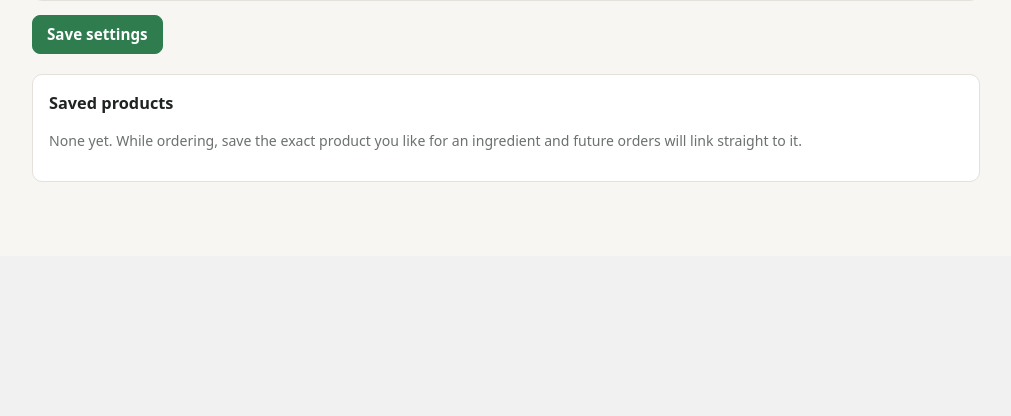
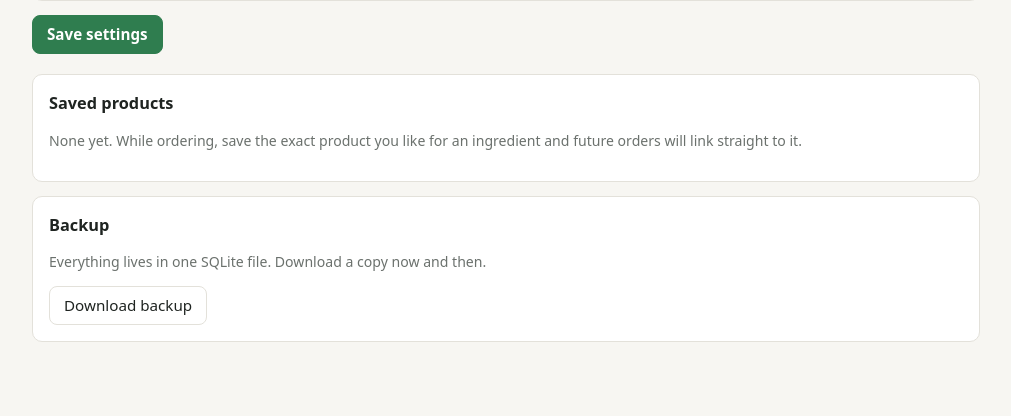
Before and after one commit to ZachHammack2022/git_testing, a Flask app: page /settings in a window 1280 px wide. Shown: the part 1392-1808 px from the top of the page, without its empty margins (134-1145 px from the left). Before the commit the page ends 1574 px from the top, so only its background shows below. Run offline with Flask 3, Linux system fonts and the light colour scheme; data comes from the database, SQL or seed files in the repository; data that the repository does not hold is empty.

Commit message:
Add calendar export, database backup, and add-to-plan from recipe page
Co-Authored-By: Claude Opus 5.5 <noreply@anthropic.com>
Claude-Session: https://claude.ai/code/session_01L4WjoQzW9kFPiBVQqDKXtS

```diff
--- a/recipe_planner/app.py
+++ b/recipe_planner/app.py
@@ -4,7 +4,8 @@ from __future__ import annotations
 import datetime as dt
 import os
 
-from flask import Flask, abort, flash, g, jsonify, redirect, render_template, request, url_for
+from flask import (Flask, Response, abort, flash, g, jsonify, redirect, render_template, request,
+                   send_file, url_for)
 
 from . import ai, db, grocery, importer, ordering, planner
 
@@ -131,6 +132,28 @@ def create_app(db_file: str | None = None) -> Flask:
         if request.is_json:
             return jsonify(locked=not meal["locked"])
         return redirect(url_for("show_plan", plan_id=meal["plan_id"]) + f"#meal-{meal_id}")
+
+    @app.get("/plans/<int:plan_id>.ics")
+    def plan_ics(plan_id):
+        plan = plan_or_404(plan_id)
+        week = dt.date.fromisoformat(plan["week_start"])
+        stamp = dt.datetime.now(dt.timezone.utc).strftime("%Y%m%dT%H%M%SZ")
+
+        def esc(t):
+            return t.replace("\\", "\\\\").replace(";", "\\;").replace(",", "\\,").replace("\n", "\\n")
+
+        lines = ["BEGIN:VCALENDAR", "VERSION:2.0", "PRODID:-//meal-planner//EN"]
+        for m in plan["meals"]:
+            day = week + dt.timedelta(days=db.DAYS.index(m["day"]))
+            r = m["recipe"]
+            desc = f"{r['prep_minutes']} min · serves {m['servings']}\n" + url_for("cook", meal_id=m["id"], _external=True)
+            lines += ["BEGIN:VEVENT", f"UID:meal-{m['id']}@meal-planner", f"DTSTAMP:{stamp}",
+                      f"DTSTART;VALUE=DATE:{day:%Y%m%d}",
+                      f"DTEND;VALUE=DATE:{day + dt.timedelta(days=1):%Y%m%d}",
+                      f"SUMMARY:{esc('Dinner: ' + r['title'])}", f"DESCRIPTION:{esc(desc)}", "END:VEVENT"]
+        lines.append("END:VCALENDAR")
+        return Response("\r\n".join(lines) + "\r\n", mimetype="text/calendar",
+                        headers={"Content-Disposition": f"attachment; filename=dinners-{plan['week_start']}.ics"})
 
     @app.post("/meals/<int:meal_id>/swap")
     def swap_meal(meal_id):
@@ -344,7 +367,8 @@ def create_app(db_file: str | None = None) -> Flask:
         r = db.get_recipe(conn, recipe_id) or abort(404)
         fb = [f for f in db.recent_feedback(conn, 500) if f["recipe_id"] == recipe_id]
         return render_template("recipe.html", r=r, feedback=fb,
-                               stats=db.recipe_stats(conn).get(recipe_id, {}))
+                               stats=db.recipe_stats(conn).get(recipe_id, {}),
+                               latest=db.latest_plan(conn))
 
     def _recipe_from_form(form) -> dict:
         ingredients = [x for x in (grocery.parse_ingredient_line(l)
@@ -466,6 +490,20 @@ def create_app(db_file: str | None = None) -> Flask:
         return render_template("settings.html", s=db.get_settings(conn), pantry=db.pantry(conn),
                                picks=db.product_picks(conn))
 
+    @app.get("/backup.db")
+    def backup():
+        import io
+        import sqlite3
+
+        src = get_conn()
+        dst = sqlite3.connect(":memory:")
+        src.backup(dst)
+        data = dst.serialize()
+        dst.close()
+        name = f"meal-planner-backup-{dt.date.today().isoformat()}.db"
+        return send_file(io.BytesIO(data), mimetype="application/x-sqlite3", as_attachment=True,
+                         download_name=name)
+
     @app.post("/picks/delete")
     def delete_pick():
         db.set_product_pick(get_conn(), request.form.get("key", ""), "")
--- a/recipe_planner/templates/settings.html
+++ b/recipe_planner/templates/settings.html
@@ -62,4 +62,9 @@
   <p class="muted small">None yet. While ordering, save the exact product you like for an ingredient and future orders will link straight to it.</p>
   {% endif %}
 </div>
+<div class="card">
+  <h3>Backup</h3>
+  <p class="muted small">Everything lives in one SQLite file. Download a copy now and then.</p>
+  <a class="btn" href="{{ url_for('backup') }}">Download backup</a>
+</div>
 {% endblock %}
```
Also changed, not shown: recipe_planner/templates/plan.html (+6 -3 lines), recipe_planner/templates/recipe.html (+8 -0 lines), tests/test_app.py (+15 -0 lines).
